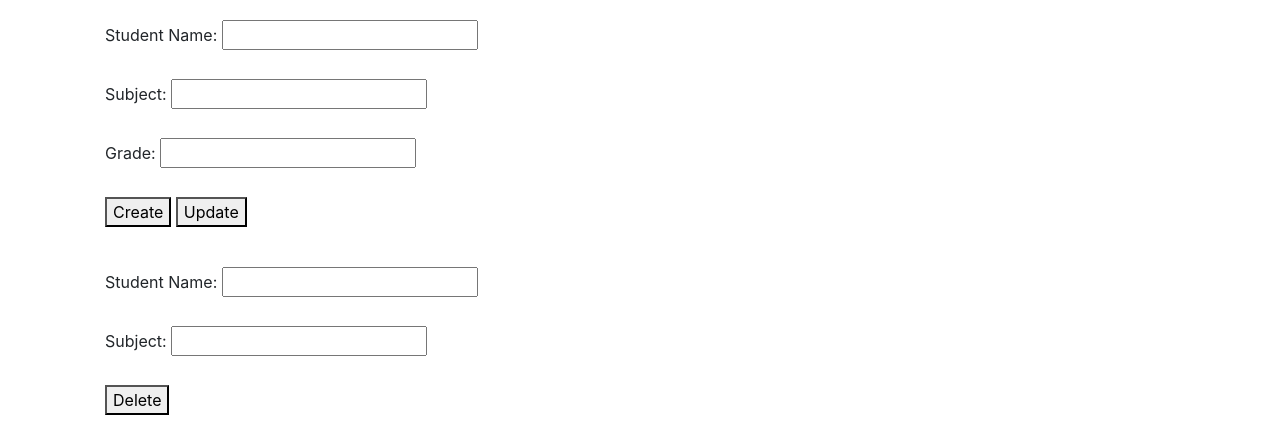
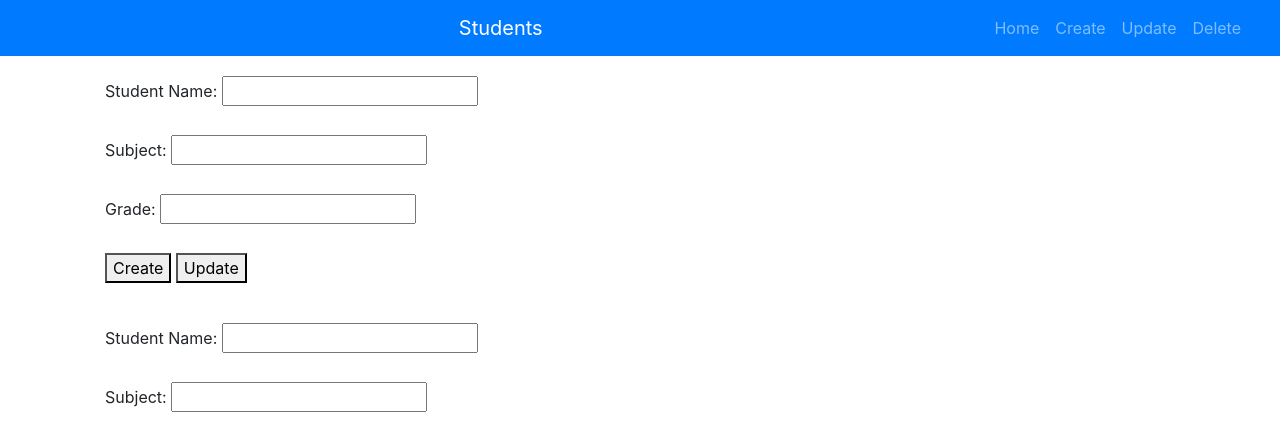
Before and after one commit to SusanDz/Flask-CRUD, a Flask app: page /students in a window 1280 px wide. Shown: the top 434 px of the page. Run offline with Flask 2, Linux system fonts and the light colour scheme; data that the repository does not hold is empty; some libraries are stand-ins or nearby versions.

Commit message:
Create navbar

```diff
--- a/webapp/templates/base.html
+++ b/webapp/templates/base.html
@@ -16,23 +16,36 @@
     <title>{% block title %}Welcome{% endblock %}</title>
   </head>
   <body>
-      {% with messages = get_flashed_messages(with_categories=true) %} {% if
-      messages %} {% for category, message in messages %} {% if category ==
-      'error' %}
-      <div class="alert alert-danger alert-dismissable fade show" role="alert">
-        {{ message }}
-        <button type="button" class="close" data-dismiss="alert">
-          <span aria-hidden="true">&times;</span>
-        </button>
+    <nav class="navbar navbar-expand-lg navbar-dark bg-primary">
+      <div class="container-fluid">
+        <div class="mx-auto">
+          <a class="navbar-brand" href="#">{% block heading %}Home Page{% endblock %}</a>
+          <!-- <button class="navbar-toggler" type="button" data-bs-toggle="collapse" data-bs-target="#navbarColor01" aria-controls="navbarColor01" aria-expanded="false" aria-label="Toggle navigation">
+            <span class="navbar-toggler-icon"></span>
+          </button> -->
+        </div>
+        <ul class="navbar-nav">
+          <li class="nav-item">
+            <a class="nav-link" href="/students">Home</a>
+          </li>
+          <li class="nav-item">
+            <a class="nav-link" href="/create-student">Create</a>
+          </li>
+          <li class="nav-item">
+            <a class="nav-link" href="/update-student">Update</a>
+          </li>
+          <li class="nav-item">
+            <a class="nav-link" href="/delete-student">Delete</a>
+          </li>
+          <!-- <li class="nav-item">
+            <form class="d-flex">
+              <input class="form-control me-2" type="search" placeholder="Search" aria-label="Search">
+              <button class="btn btn-outline-success" type="submit">Search</button>
+            </form>
+          </li> -->
+        </ul>
       </div>
-      {% else %}
-      <div class="alert alert-success alter-dismissable fade show" role="alert">
-        {{ message }}
-        <button type="button" class="close" data-dismiss="alert">
-          <span aria-hidden="true">&times;</span>
-        </button>
-      </div>
-      {% endif %} {% endfor %} {% endif %} {% endwith %}
+    </nav>
 
     <div class="container">{% block content %} {% endblock %}</div>
     <!-- style="padding-left: 0; padding-right: 0;" -->
```
